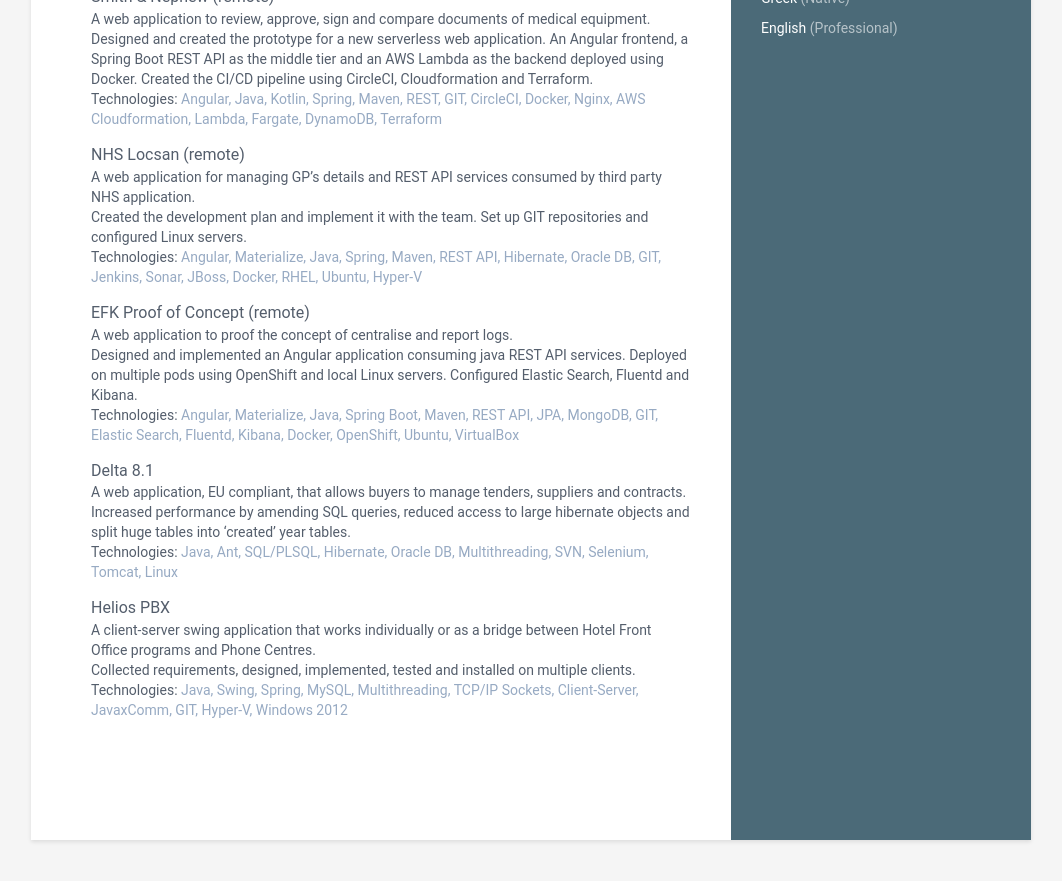
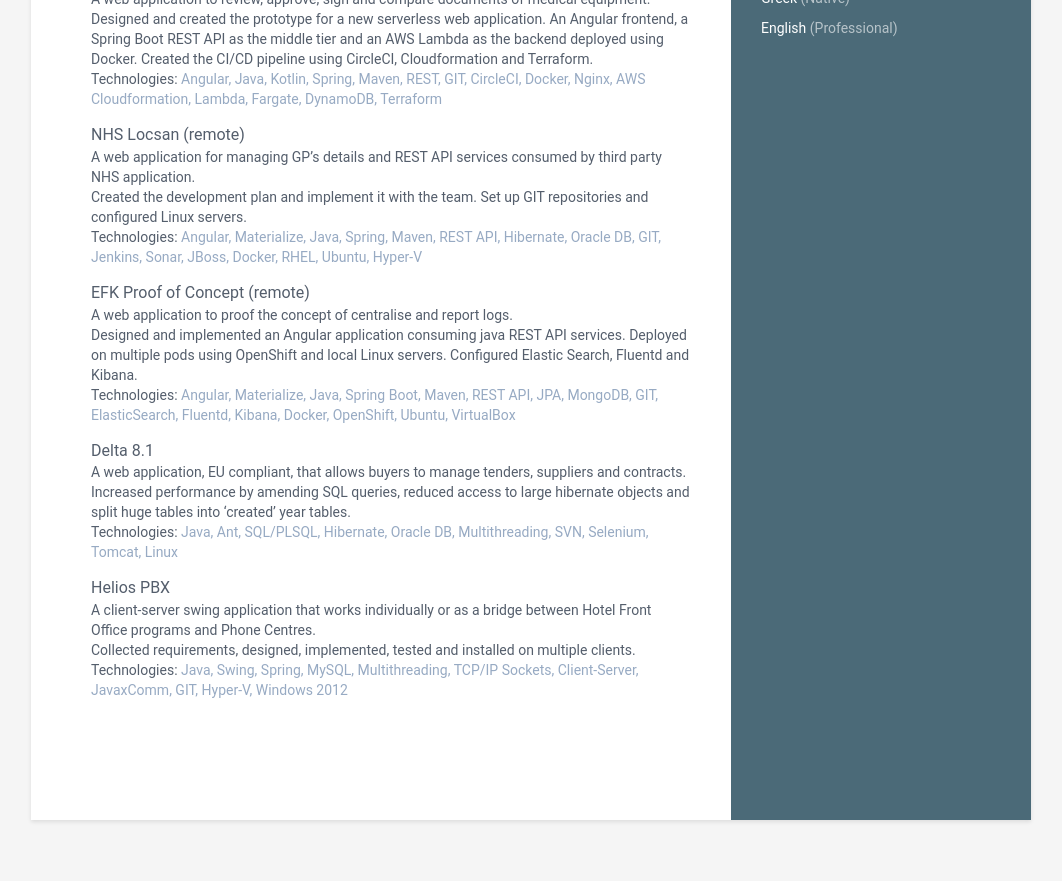
Before and after one commit to kmponis/kmponis.github.io, a Jekyll site: the page built from index.html, in a window 1280 px wide and 900 px high, scrolled down 1416 px. Shown: the top 881 px of the window, without its empty margins (109-1171 px from the left). Built offline with Jekyll 4.4.1, drawn with Linux system fonts in a browser that asks for light colours; some of the changed text lies outside the part shown.

Commit message:
Amend to ElasticSearch

```diff
--- a/_data/data.yml
+++ b/_data/data.yml
@@ -95,7 +95,7 @@
 
       - category: DevOps Tools
         name: GIT, Jenkins, CircleCI, Docker, AWS, OpenShift, Hypervisors, Linux, Sonar,
-          Elastic Search, Fluentd, Kibana, Selenium
+          ElasticSearch, Selenium
         level:
 
       - category: Methodologies
@@ -185,7 +185,7 @@
           Deployed on multiple pods using OpenShift and local Linux servers.
           Configured Elastic Search, Fluentd and Kibana.
         technologies: Angular, Materialize, Java, Spring Boot, Maven, REST API, JPA, MongoDB,
-          GIT, Elastic Search, Fluentd, Kibana, Docker, OpenShift, Ubuntu, VirtualBox
+          GIT, ElasticSearch, Fluentd, Kibana, Docker, OpenShift, Ubuntu, VirtualBox
 
       - title: Delta 8.1
         location:
```
